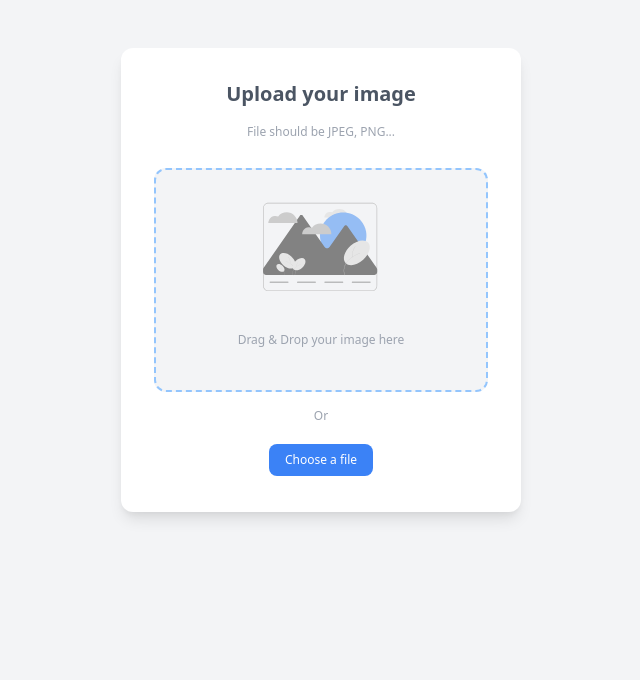
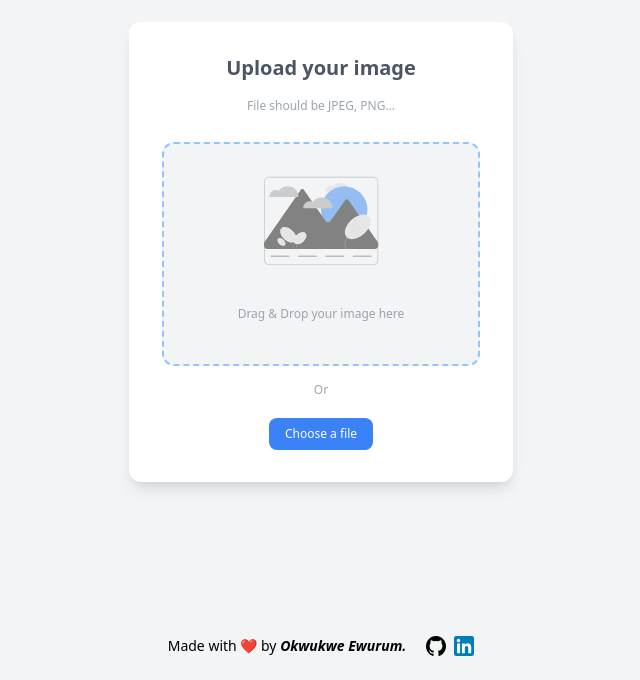
Before and after one commit to eokwukwe/image-uploader, a Vue app: page / in a window 1280 px wide. Shown: the part 120-800 px from the top of the page, without its empty margins (319-959 px from the left). Built offline with nearby package versions, Linux system fonts and the light colour scheme.

Commit message:
chore(ui): ui improvement :hammer:

```diff
--- a/src/App.vue
+++ b/src/App.vue
@@ -1,17 +1,23 @@
 <template>
-  <div
-    class="min-h-screen flex justify-center items-center bg-gray-100 dark:bg-gray-800"
-  >
-    <div>
-      <image-uploader></image-uploader>
-      <upload-progress></upload-progress>
-      <uploaded></uploaded>
+  <div class="h-screen bg-gray-100 dark:bg-gray-800">
+    <div class="h-full flex justify-center items-center">
+      <div class="h-full">
+        <div class="flex items-center" style="height: 93%">
+          <image-uploader></image-uploader>
+          <upload-progress></upload-progress>
+          <uploaded></uploaded>
+        </div>
+        <div>
+          <page-footer></page-footer>
+        </div>
+      </div>
     </div>
   </div>
 </template>
 
 <script>
 import Uploaded from "./components/Uploaded.vue";
+import PageFooter from "./components/PageFooter.vue";
 import ImageUploader from "./components/ImageUploader.vue";
 import UploadProgress from "./components/UploadProgress.vue";
 
@@ -20,6 +26,7 @@ export default {
 
   components: {
     Uploaded,
+    PageFooter,
     ImageUploader,
     UploadProgress,
   },
--- a/src/components/ImageUploader.vue
+++ b/src/components/ImageUploader.vue
@@ -1,7 +1,7 @@
 <template>
   <div
     v-show="!uploadStore.isUploaded && !uploadStore.isLoading"
-    class="bg-white width height rounded-xl shadow-lg px-7 py-8 dark:bg-gray-900"
+    class="bg-white w-84 md:w-96 h-auto rounded-xl shadow-lg px-7 py-8 dark:bg-gray-900"
   >
     <h2
       class="text-gray-600 text-xl text-center font-semibold dark:text-gray-400"
@@ -54,9 +54,6 @@
 </template>
 
 <script>
-import axios from "axios";
-import { onMounted, reactive } from "vue";
-
 import uploadStore from "../composables/uploadStore";
 
 export default {
@@ -65,12 +62,12 @@ export default {
   setup() {
     const highlightDrop = () => {
       let dropZone = document.querySelector("#drop-zone");
-      dropZone.classList.add("highlight-drop");
+      dropZone.classList.add("highlight");
     };
 
     const unHighlightDrop = () => {
       let dropZone = document.querySelector("#drop-zone");
-      dropZone.classList.remove("highlight-drop");
+      dropZone.classList.remove("highlight");
     };
 
     return {
@@ -103,7 +100,7 @@ export default {
 </script>
 
 <style scoped>
-  .highlight-drop {
+  .highlight {
     @apply border-blue-500 dark:border-blue-900 dark:bg-gray-700;
   }
 </style>
--- /dev/null
+++ b/src/components/PageFooter.vue
@@ -0,0 +1,48 @@
+<template>
+  <div class="flex justify-center">
+    <div class="flex items-center py-3">
+      <p class="text-sm mr-5 dark:text-gray-400">
+        Made with ❤️ by
+        <span class="font-semibold italic">Okwukwe Ewurum.</span>
+      </p>
+      <p class="flex">
+        <a target="_blank" href="https://github.com/eokwukwe" class="mr-2">
+          <svg width="20" height="20" xmlns="http://www.w3.org/2000/svg">
+            <path
+              d="M10 0c5.523 0 10 4.59 10 10.253 0 4.529-2.862 8.371-6.833 9.728-.507.101-.687-.219-.687-.492 0-.338.012-1.442.012-2.814 0-.956-.32-1.58-.679-1.898 2.227-.254 4.567-1.121 4.567-5.059 0-1.12-.388-2.034-1.03-2.752.104-.259.447-1.302-.098-2.714 0 0-.838-.275-2.747 1.051A9.396 9.396 0 0010 4.958a9.375 9.375 0 00-2.503.345C5.586 3.977 4.746 4.252 4.746 4.252c-.543 1.412-.2 2.455-.097 2.714-.639.718-1.03 1.632-1.03 2.752 0 3.928 2.335 4.808 4.556 5.067-.286.256-.545.708-.635 1.371-.57.262-2.018.715-2.91-.852 0 0-.529-.985-1.533-1.057 0 0-.975-.013-.068.623 0 0 .655.315 1.11 1.5 0 0 .587 1.83 3.369 1.21.005.857.014 1.665.014 1.909 0 .271-.184.588-.683.493C2.865 18.627 0 14.783 0 10.253 0 4.59 4.478 0 10 0"
+              fill="#000"
+              fill-rule="evenodd"
+            />
+          </svg>
+        </a>
+
+        <a
+          href="https://www.linkedin.com/in/okwukwe-ewurum-1625a338/"
+          target="_blank"
+        >
+          <svg width="20" height="20" viewBox="0 0 72 72">
+            <g fill="currentColor" fill-rule="evenodd">
+              <path
+                d="M8 72h56a8 8 0 008-8V8a8 8 0 00-8-8H8a8 8 0 00-8 8v56a8 8 0 008 8z"
+                fill="#007EBB"
+              />
+              <path
+                d="M62 62H51.316V43.802c0-4.99-1.896-7.777-5.845-7.777-4.296 0-6.54 2.901-6.54 7.777V62H28.632V27.333H38.93v4.67s3.096-5.729 10.453-5.729c7.353 0 12.617 4.49 12.617 13.777V62zM16.35 22.794c-3.508 0-6.35-2.864-6.35-6.397C10 12.864 12.842 10 16.35 10c3.507 0 6.347 2.864 6.347 6.397 0 3.533-2.84 6.397-6.348 6.397zM11.032 62h10.736V27.333H11.033V62z"
+                fill="#FFF"
+              />
+            </g>
+          </svg>
+        </a>
+      </p>
+    </div>
+  </div>
+</template>
+
+<script>
+export default {
+  name: "PageFooter",
+};
+</script>
+
+<style>
+</style>
--- a/src/components/UploadProgress.vue
+++ b/src/components/UploadProgress.vue
@@ -1,7 +1,7 @@
 <template>
   <div
     v-show="uploadStore.isLoading"
-    class="bg-white width h-36 rounded-lg shadow-lg px-8 py-8 dark:bg-gray-900"
+    class="bg-white w-84 md:w-96 h-auto rounded-lg shadow-lg px-8 py-8 dark:bg-gray-900"
   >
     <h2 class="text-gray-600 text-xl font-semibold mb-5 dark:text-gray-400">
       Uploading...
--- a/src/components/Uploaded.vue
+++ b/src/components/Uploaded.vue
@@ -1,7 +1,7 @@
 <template>
   <div
     v-show="uploadStore.isUploaded"
-    class="bg-white width height rounded-xl shadow-lg px-7 py-8 dark:bg-gray-900"
+    class="bg-white w-84 md:w-96 h-auto rounded-xl shadow-lg px-7 py-8 dark:bg-gray-900"
   >
     <div class="flex justify-center">
       <svg
--- a/src/composables/uploadStore.js
+++ b/src/composables/uploadStore.js
@@ -23,8 +23,6 @@ async function uploadImage() {
     state.loading = true
 
     const { data } = await axios.post(cloudinaryUploadUrl, state.formData)
-
-    console.log(data);
 
     state.url = data.url
 
--- a/src/index.css
+++ b/src/index.css
@@ -2,9 +2,3 @@
 @tailwind base;
 @tailwind components;
 @tailwind utilities;
-
-@layer components {
-  .highlight {
-    @apply border-4 border-blue-500 dark:border-blue-900;
-  }
-}
--- a/tailwind.config.js
+++ b/tailwind.config.js
@@ -2,7 +2,12 @@ module.exports = {
   purge: ['./index.html', './src/**/*.{vue,js,ts,jsx,tsx}'],
   darkMode: 'media', // or 'media' or 'class'
   theme: {
-    extend: {}
+    extend: {
+      spacing: {
+        84: '22rem',
+        98: '28rem'
+      }
+    }
   },
   variants: {
     extend: {}
```
